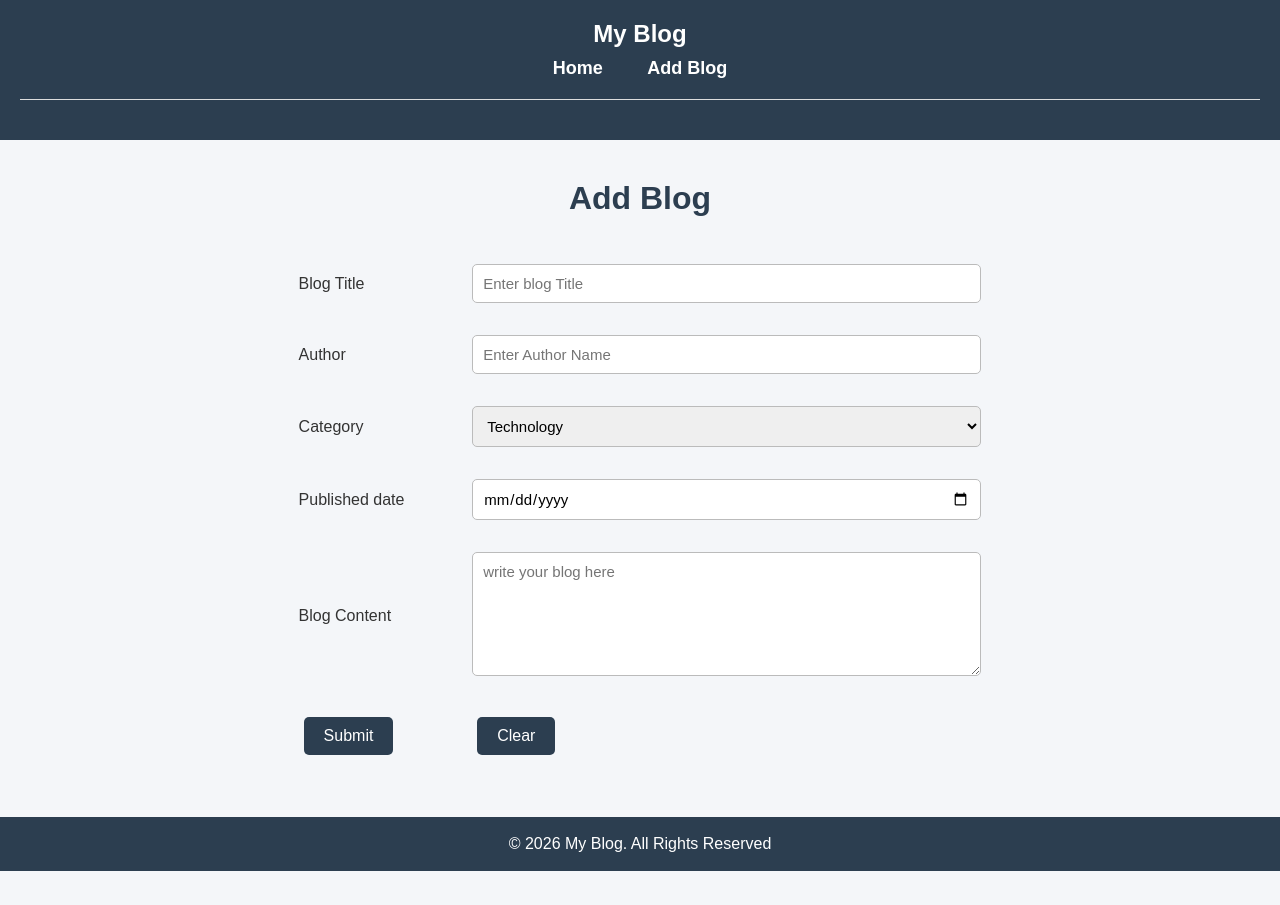
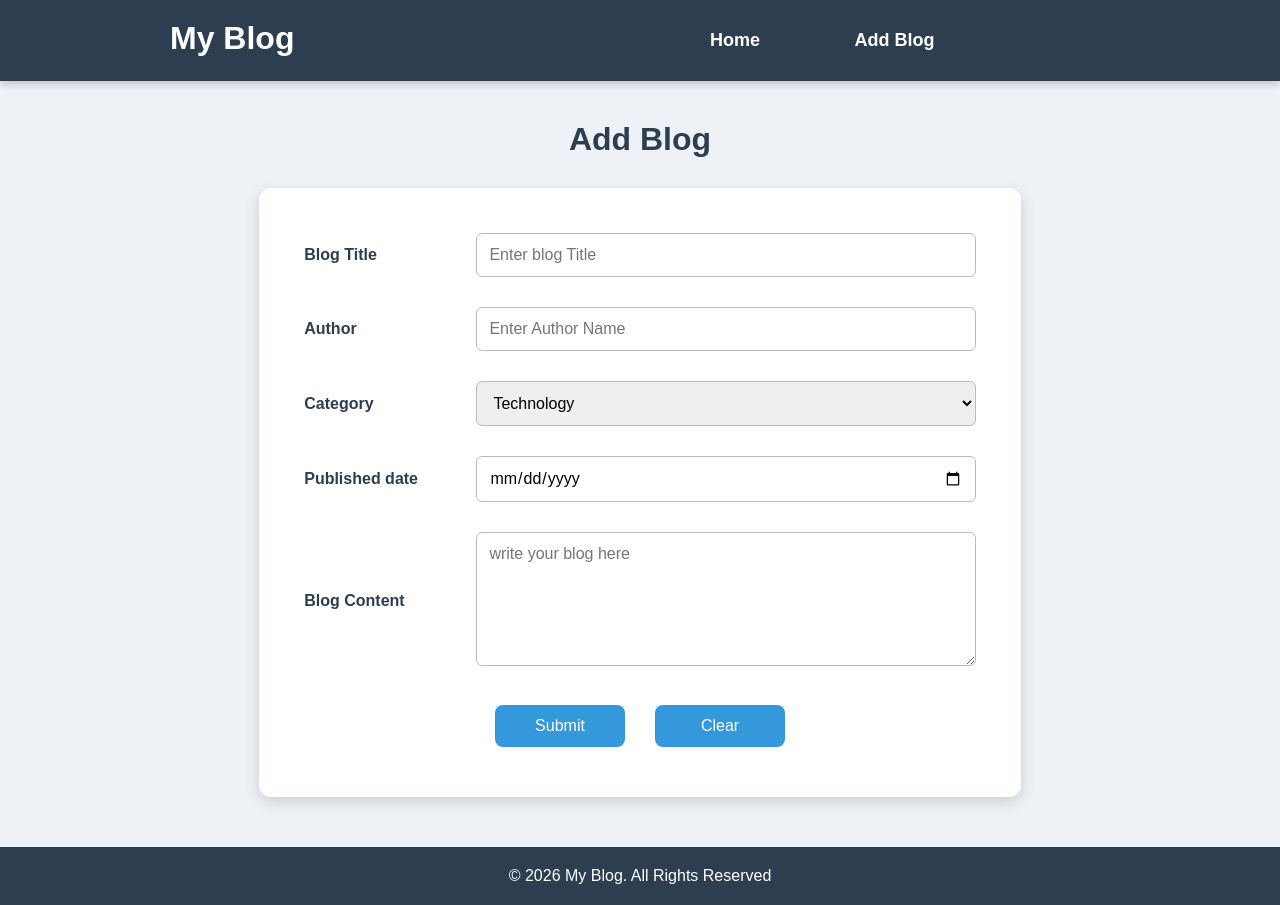
Before and after one commit to kaviya02072008/fullstack-blog, a website: page public/add-blog.html in a window 1280 px wide. Before the commit the page ends 871 px from the top, so only its background shows below. Drawn offline with Linux system fonts and the light colour scheme.

Commit message:
Day 3 - Improved UI with CSS styling

```diff
--- a/public/add-blog.html
+++ b/public/add-blog.html
@@ -23,19 +23,19 @@
         <form>
             <table cellpadding="12" align="center">
                 <tr>
-                    <td><lable>Blog Title </lable></td>
+                    <td><label>Blog Title </label></td>
                     <td>
                         <input type="text" placeholder="Enter blog Title">
                     </td>
                 </tr>
                 <tr>
-                    <td><lable>Author</lable></td>
+                    <td><label>Author</label></td>
                     <td>
                         <input type="text" placeholder="Enter Author Name">
                     </td>
                 </tr>
                 <tr>
-                    <td><lable>Category</lable></td>
+                    <td><label>Category</label></td>
                     <td>
                         <select>
                             <option value="Technology">Technology</option>
@@ -47,20 +47,24 @@
                     </td>
                 </tr>
                 <tr>
-                    <td><lable>Published date</lable></td>
+                    <td><label>Published date</label></td>
                     <td>
                         <input type="date">
                     </td>
                 </tr>
                 <tr>
-                    <td><lable>Blog Content</lable></td>
+                    <td><label>Blog Content</label></td>
                     <td>
                         <textarea rows="6" cols="40" placeholder="write your blog here"></textarea>
                     </td>
                 </tr>
                 <tr>
-                    <td><button>Submit</button></td>
-                    <td><button>Clear</button></td>
+                    <td colspan="2">
+                        <div class="button-group">
+                        <button type="submit">Submit</button>
+                        <button type="reset">Clear</button>
+                        </div>
+                    </td>
                 </tr>
             </table>
         </form>
--- a/public/css/style.css
+++ b/public/css/style.css
@@ -6,19 +6,23 @@
 }
 
 body{
-    background:#f4f6f9;
+    background:#eef2f7;
     color:#333;
 }
 
 header{
+    display:flex;
+    justify-content: space-between;
     background:#2c3e50;
     color:white;
     padding:20px;
     text-align:center;
+    box-shadow:0 3px 8px rgba(0,0,0,.2);
 }
 
 header h2{
-    margin-bottom:10px;
+    margin-left: 150px ;
+    font-size: 32px;
 }
 
 nav{
@@ -29,20 +33,22 @@ nav a{
     color:white;
     text-decoration:none;
     font-size:18px;
-    margin:0 20px;
+    margin-left: 90px;
     font-weight:bold;
+    transition: 0.3s;
 }
 
 nav a:hover{
     color:#f1c40f;
+    text-decoration: underline;
 }
 
 main{
-    width:80%;
+    width:85%;
     margin:40px auto;
 }
 
-h1{
+main h1{
     text-align:center;
     margin-bottom:30px;
     color:#2c3e50;
@@ -50,10 +56,10 @@ h1{
 
 article{
     background:white;
-    padding:20px;
+    padding:25px;
     margin-bottom:25px;
-    border-radius:10px;
-    box-shadow:0px 4px 10px rgba(0,0,0,0.15);
+    border-radius:12px;
+    box-shadow:0px 5px 15px rgba(0,0,0,0.15);
 }
 
 article h2{
@@ -62,13 +68,21 @@ article h2{
 }
 
 article p{
-    margin-top:8px;
-    line-height:1.6;
+    margin-top:10px;
+    line-height:1.8;
+}
+form{
+    background:white;
+    width: 70%;
+    margin: auto;
+    padding: 30px;
+    border-radius: 12px;
+    box-shadow: 0 5px 15px rgba(0,0,0,.15);
 }
 
 table{
-    width:70%;
-    margin:auto;
+    width:100%;
+    border-collapse: collapse;
 }
 
 td{
@@ -77,42 +91,46 @@ td{
 
 label{
     font-weight:bold;
+    color: #2c3e50;
 }
 
 input,
 select,
 textarea{
     width:100%;
-    padding:10px;
+    padding:12px;
     border:1px solid #bbb;
-    border-radius:5px;
-    font-size:15px;
+    border-radius:6px;
+    font-size:16px;
 }
 
 textarea{
     resize:vertical;
+    min-height: 120px;
 }
 button{
-    background:#2c3e50;
+    background:#3498db;
     color:white;
     border:none;
-    padding:10px 20px;
-    border-radius:5px;
+    padding:12px 25px;
+    border-radius:8px;
     cursor:pointer;
     font-size:16px;
     margin:5px;
+    transition: 3s;
 }
 
 button:hover{
-    background:#34495e;
+    background: #2980b9;
+    transform: scale(1.05);
 }
 
 footer{
     background:#2c3e50;
     color:white;
     text-align:center;
-    padding:18px;
-    margin-top:40px;
+    padding:20px;
+    margin-top:50px;
 }
 
 hr{
@@ -121,3 +139,28 @@ hr{
     background:#ddd;
     margin:20px 0;
 }
+@media(max-width:786px){
+    main{
+        width:95%;
+    }
+    form{
+        width:100%;
+    }
+    nav a{
+        display:block;
+        margin:10px 0;
+    }
+    header h2{
+        font-size: 26px;
+    }
+}
+.button-group{
+    display: flex;
+    justify-content: center;
+    align-items: center;
+    gap: 20px;
+    width: 100%;
+}
+.button-group button{
+    width: 130px;
+}
```
